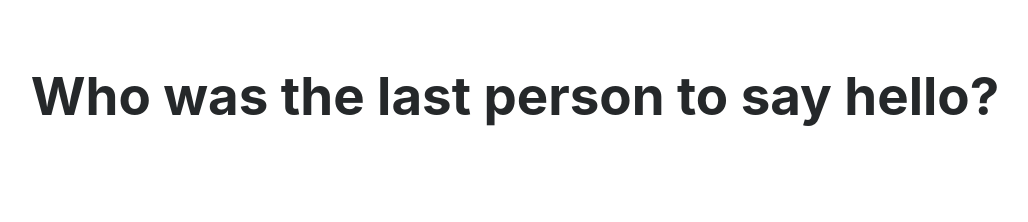
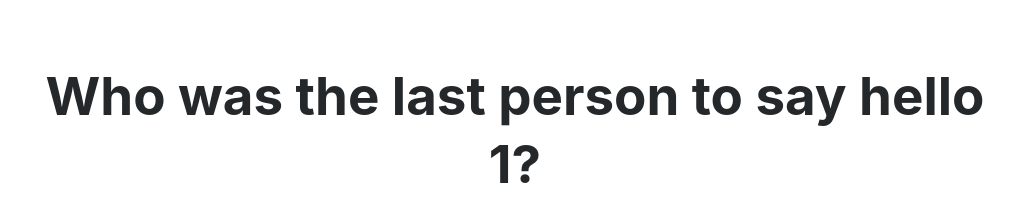
Before and after one commit to SistemasTecTlaxiaco/WalleTec3.0, a website built with Parcel: page src/index.html in a window 1280 px wide. Shown: the whole page, without its empty margins (125-1153 px from the left). Built offline with nearby package versions, Linux system fonts and the light colour scheme; what near-api-js would draw is missing.

Commit message:
haciendo cambios

```diff
--- a/src/index.html
+++ b/src/index.html
@@ -6,7 +6,7 @@
   <link rel="stylesheet" href="styles.css">
 </head>
 <body>
-  <h1><a id="who" target="_blank">Who</a> was the last person to say hello?</h1>
+  <h1><a id="who" target="_blank">Who</a> was the last person to say hello 1?</h1>
   <button id="sign-in" class="signed-out" style="display: none">
     Sign in with NEAR to find out!
   </button>
```
